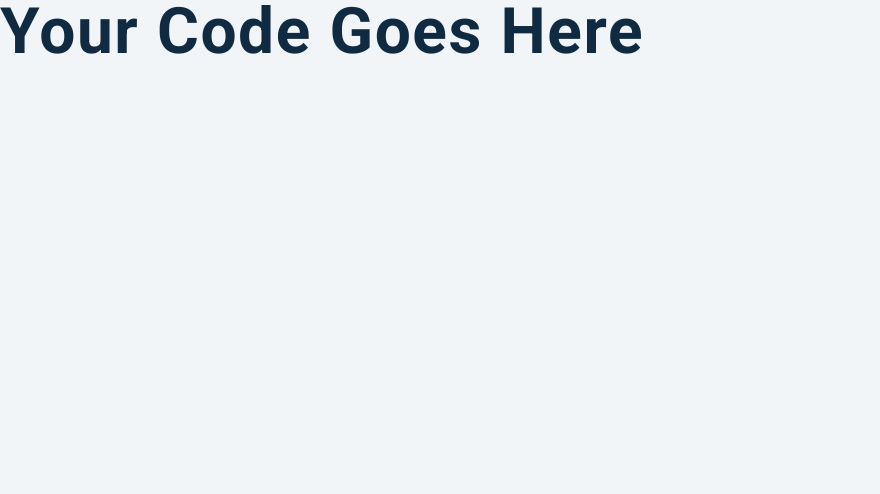
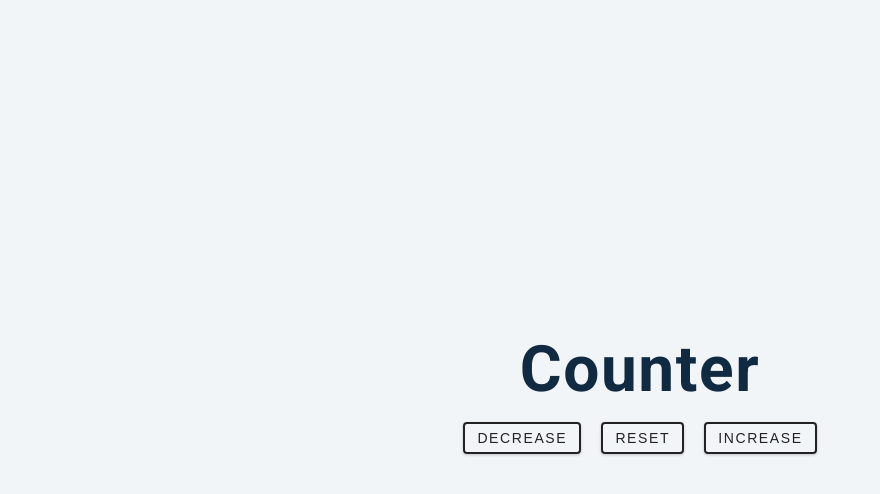
Before and after one commit to taplincorentin/freeCodeCamp_vanillaJS_projects, a plain HTML site: page course02_counter/index.html in a window 1280 px wide. Shown: the whole page, without its empty margins (0-880 px from the left). Drawn offline with nearby package versions, Linux system fonts and the light colour scheme.

Commit message:
base html structure

```diff
--- a/course02_counter/index.html
+++ b/course02_counter/index.html
@@ -9,7 +9,17 @@
     <link rel="stylesheet" href="styles.css" />
   </head>
   <body>
-    <h1>your code goes here</h1>
+    <main>
+      <div class="container">
+        <h1>Counter</h1>
+        <span id="value"></span>
+        <div class="button-container">
+          <button class="btn decrease">decrease</button>
+          <button class="btn reset">reset</button>
+          <button class="btn increase">increase</button>
+        </div>
+      </div>
+    </main>
     <!-- javascript -->
     <script src="app.js"></script>
   </body>
```
